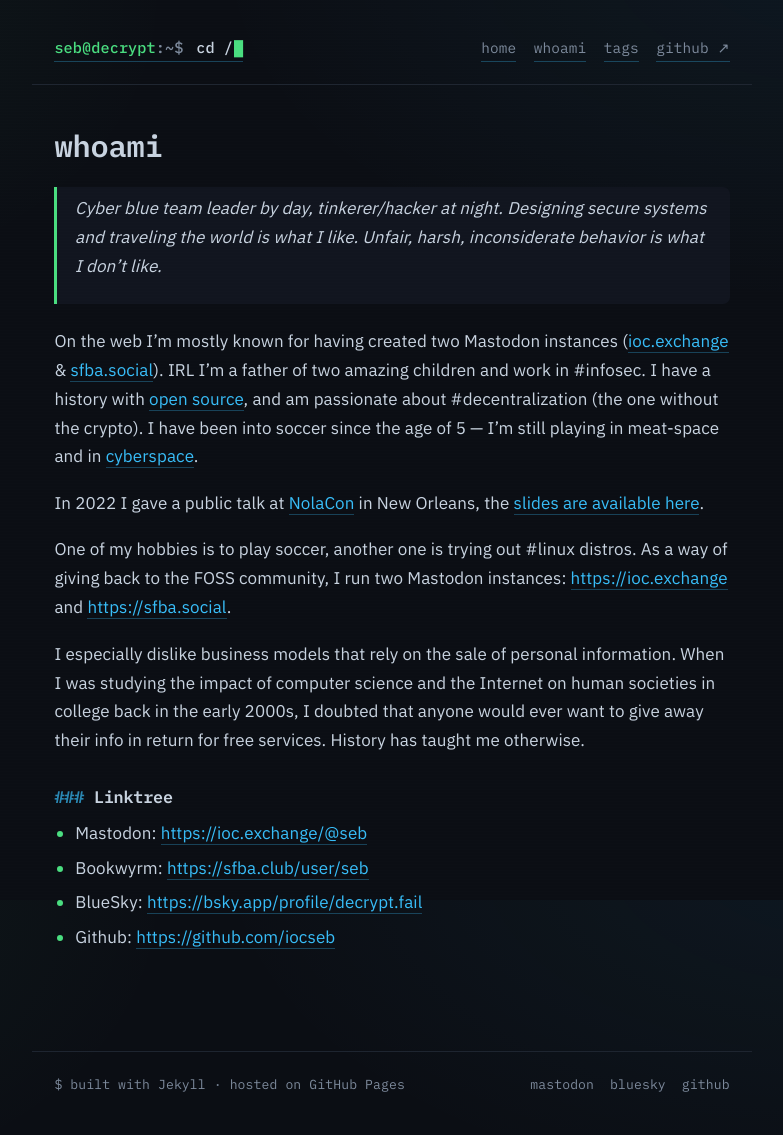
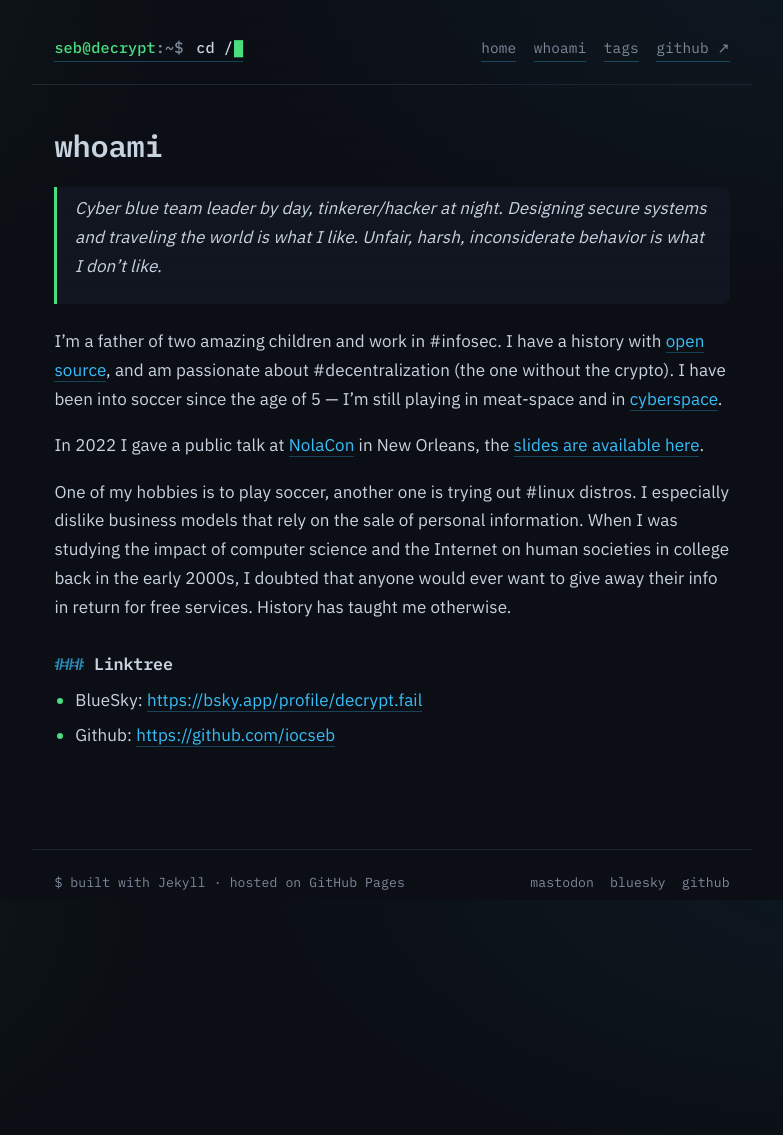
Before and after one commit to iocseb/decrypt.fail, a Jekyll site: the page built from whoami.md, in a window 1280 px wide. Shown: the whole page, without its empty margins (248-1031 px from the left). Built offline with Jekyll 4.4.1, drawn with Linux system fonts in a browser that asks for light colours; after the commit the page ends 933 px from its top, so only the background shows below that.

Commit message:
Update whoami.md

```diff
--- a/whoami.md
+++ b/whoami.md
@@ -7,9 +7,7 @@
 > and traveling the world is what I like. Unfair, harsh, inconsiderate behavior is
 > what I don't like.
 
-On the web I'm mostly known for having created two Mastodon instances
-([ioc.exchange](https://ioc.exchange) & [sfba.social](https://sfba.social)). IRL I'm a
-father of two amazing children and work in #infosec. I have a history with
+I'm a father of two amazing children and work in #infosec. I have a history with
 [open source](https://github.com/iocseb), and am passionate about #decentralization
 (the one without the crypto). I have been into soccer since the age of 5 — I'm still
 playing in meat-space and in [cyberspace](https://hattrick.org).
@@ -17,18 +15,12 @@
 In 2022 I gave a public talk at [NolaCon](https://nolacon.com) in New Orleans, the
 [slides are available here](https://github.com/iocseb/slides "slide decks").
 
-One of my hobbies is to play soccer, another one is trying out #linux distros. As a
-way of giving back to the FOSS community, I run two Mastodon instances:
-<https://ioc.exchange> and <https://sfba.social>.
-
-I especially dislike business models that rely on the sale of personal information.
+One of my hobbies is to play soccer, another one is trying out #linux distros. I especially dislike business models that rely on the sale of personal information.
 When I was studying the impact of computer science and the Internet on human societies
 in college back in the early 2000s, I doubted that anyone would ever want to give away
 their info in return for free services. History has taught me otherwise.
 
 ### Linktree
 
-- Mastodon: <https://ioc.exchange/@seb>
-- Bookwyrm: <https://sfba.club/user/seb>
 - BlueSky: <https://bsky.app/profile/decrypt.fail>
 - Github: <https://github.com/iocseb>
```
